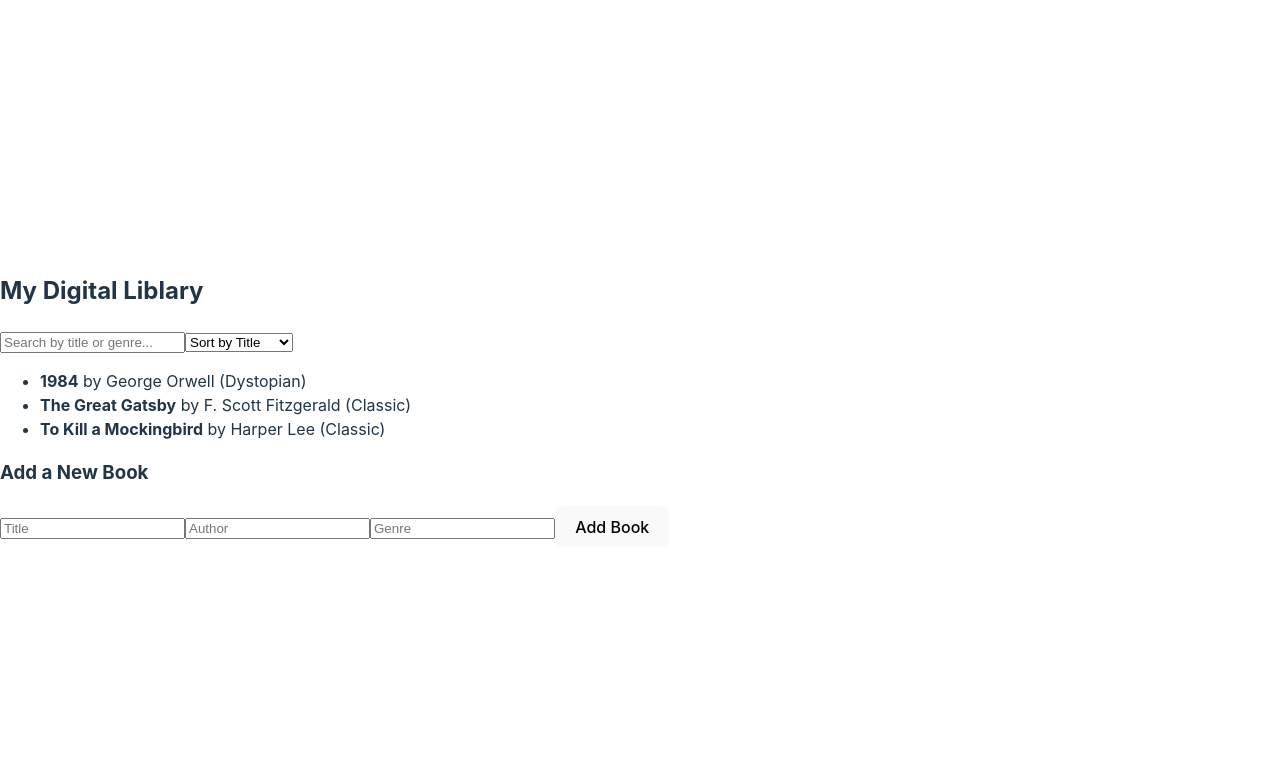
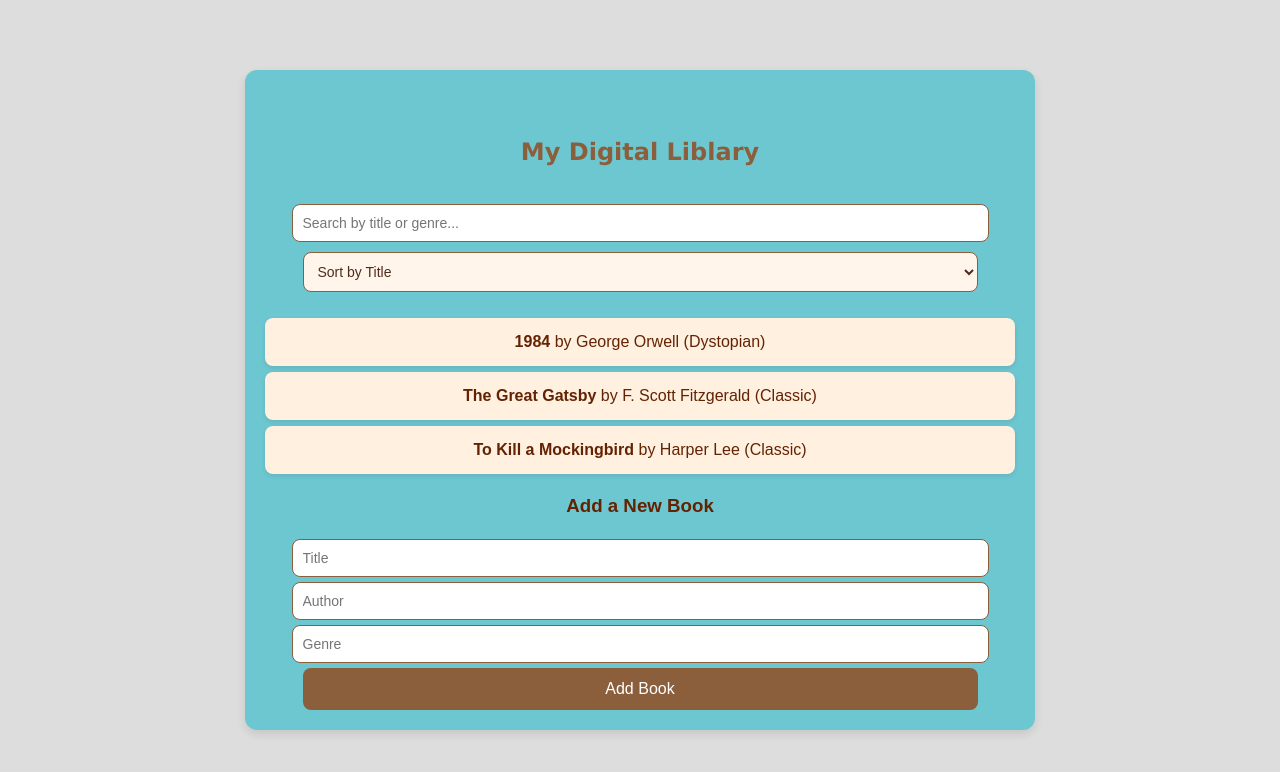
Before and after one commit to WambuiJoan-dev/Books, a React (Vite) app: page / in a window 1280 px wide. Shown: the top 772 px of the page. Built offline with nearby package versions, Linux system fonts and the light colour scheme.

Commit message:
updates readme

```diff
--- a/src/App.css
+++ b/src/App.css
@@ -30,7 +30,7 @@ h2 {
 
 /* Search Bar */
 .search-bar {
-  width: 100%;
+  width: 90%;
   padding: 10px;
   border: 1px solid #8b5e3c;
   border-radius: 8px;
@@ -41,7 +41,7 @@ h2 {
 
 /* Dropdown (Sorting) */
 .sort-dropdown {
-  width: 100%;
+  width: 90%;
   padding: 10px;
   border: 1px solid #8b5e3c;
   border-radius: 8px;
@@ -67,11 +67,12 @@ li {
 }
 li:hover {
   transform: scale(1.03);
+  background-color: #c84b0c58;
 }
 
 /* Add Book Form */
 .input-field {
-  width: 100%;
+  width: 90%;
   padding: 10px;
   border: 1px solid #8b5e3c;
   border-radius: 8px;
@@ -81,7 +82,7 @@ li:hover {
 }
 /* Add Button */
 .add-button {
-  width: 100%;
+  width: 90%;
   padding: 12px;
   border: none;
   border-radius: 8px;
--- a/src/App.jsx
+++ b/src/App.jsx
@@ -1,5 +1,6 @@
   import React from 'react'
 import { useState } from 'react';
+import "./App.css"
 
   const App = () => {
 
```
Also changed, not shown: image.png (added), 1 other file (tests, documents, lock files or other folders).
